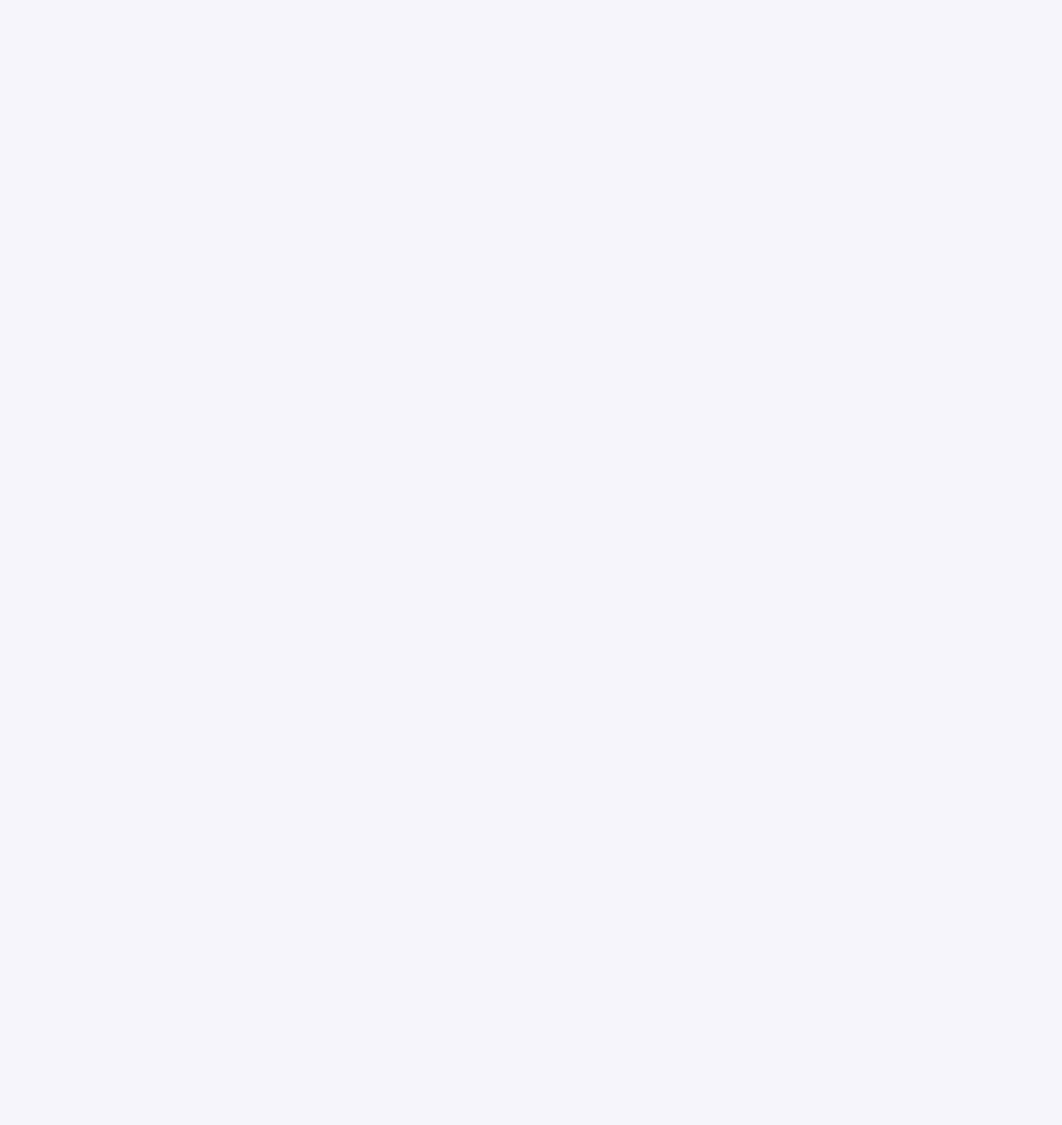
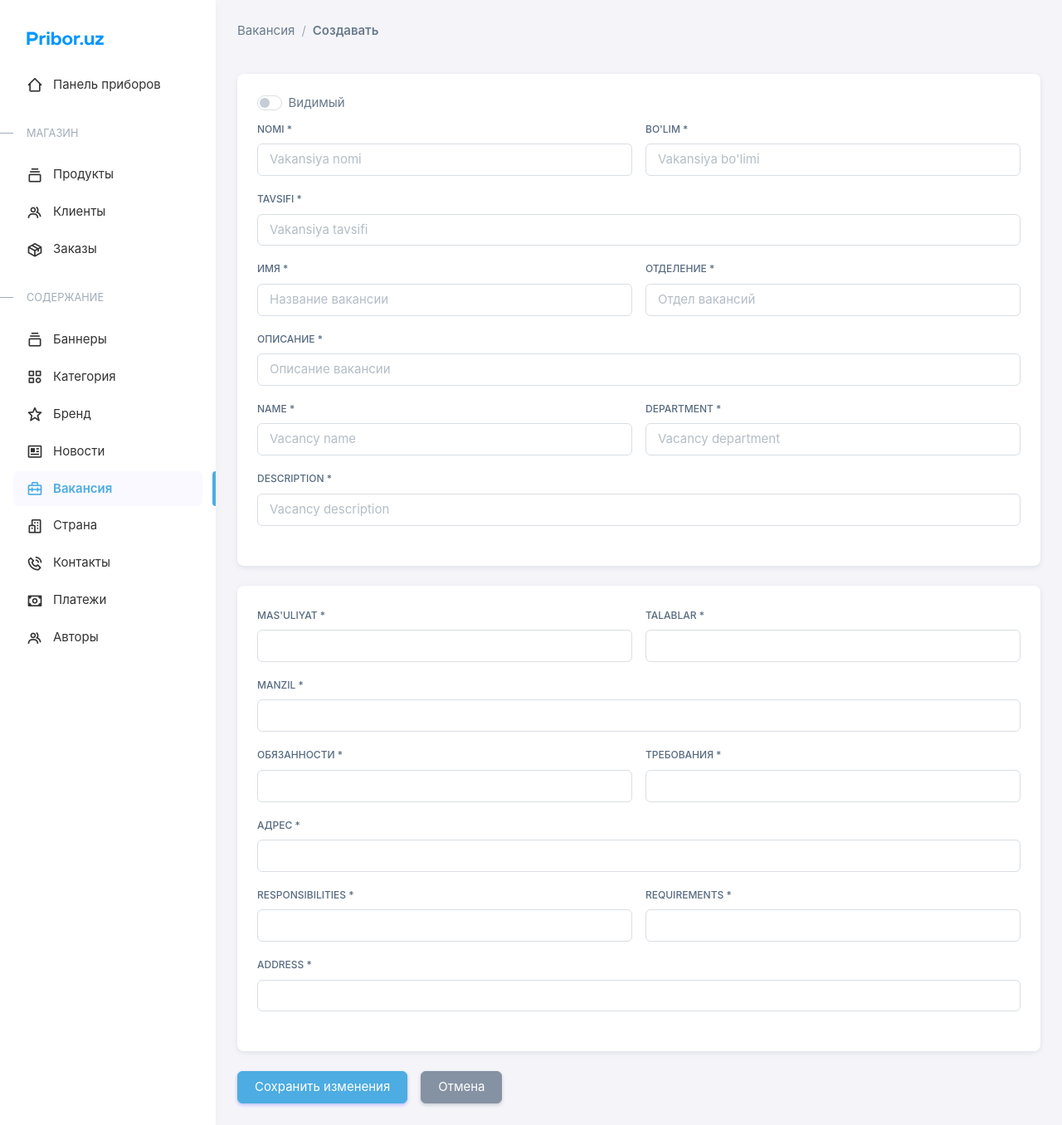
Before and after one commit to SanamKhudoyberdieva/pribor-admin-react, a React (Create React App) app: page /vacancy/new in a window 1280 px wide. Before the commit this address had no page. Shown: the whole page at 83% size. Before the commit the page ends 800 px from the top, so only its background shows below. Built offline with nearby package versions, Linux system fonts and the light colour scheme.

Commit message:
vacancy page

```diff
--- a/src/App.tsx
+++ b/src/App.tsx
@@ -29,6 +29,8 @@ import Categories from './pages/category/category';
 import Category from './pages/category/[id]';
 import Countries from './pages/country';
 import Country from './pages/country/[id]';
+import Vacancies from './pages/vacancy';
+import Vacancy from './pages/vacancy/[id]';
 
 function App() {
   return (
@@ -79,6 +81,10 @@ function App() {
             <Route path="/country" element={<Countries />} />
             <Route path="/country/new" element={<Country mode="create" />} />
             <Route path="/country/:id/edit" element={<Country mode="edit" />} />
+
+            <Route path="/vacancy" element={<Vacancies />} />
+            <Route path="/vacancy/new" element={<Vacancy mode="create" />} />
+            <Route path="/vacancy/:id/edit" element={<Vacancy mode="edit" />} />
           </Route>
         </Route>
 
--- a/src/locales/en/translation.json
+++ b/src/locales/en/translation.json
@@ -75,5 +75,6 @@
     "create-category": "Create category",
     "full-location": "Full location",
     "country-name": "Country name",
-    "add-country": "Add country"
+    "add-country": "Add country",
+    "create-vacancy": "Create vacancy"
 }
--- a/src/locales/ru/translation.json
+++ b/src/locales/ru/translation.json
@@ -75,7 +75,9 @@
     "create-category": "Создать категорию",
     "full-location": "Полное местоположение",
     "country-name": "Имя страны",
-    "add-country": "Добавить страну"
+    "add-country": "Добавить страну",
+    "create-vacancy": "Создать вакансию"
+
 
 
 
--- a/src/locales/uz/translation.json
+++ b/src/locales/uz/translation.json
@@ -75,7 +75,9 @@
     "create-category": "Kategoriya yaratish",
     "full-location": "To'liq address",
     "country-name": "Davlat nomi",
-    "add-country": "Davlat qo'shish"
+    "add-country": "Davlat qo'shish",
+    "create-vacancy": "Vakansiya yaratish"
+
 
 
 
--- /dev/null
+++ b/src/pages/vacancy/[id].tsx
@@ -0,0 +1,140 @@
+import { useTranslation } from 'react-i18next';
+import { Link } from 'react-router-dom';
+
+const Vacancy = ({ mode }: { mode: string }) => {
+  const { t } = useTranslation();
+
+  return (
+    <>
+      <nav aria-label="breadcrumb">
+        <ol className="breadcrumb">
+          <li className="breadcrumb-item"><Link to={'/vacancy'}>{t('vacancy')}</Link></li>
+          {mode === "create" && <li className="breadcrumb-item active" aria-current="page">{t('create')}</li>}
+          {mode === "edit" &&
+            <>
+              <li className="breadcrumb-item"><Link to={'/vacancy/123/edit'}>VACANCY_NAME</Link></li>
+              <li className="breadcrumb-item active" aria-current="page">{t('edit')}</li>
+            </>
+          }
+        </ol>
+      </nav>
+
+      <div className="mb-4 d-flex align-items-center justify-content-between">
+        {mode === "edit" && <h4 className="fw-bold mb-0">VACANCY_NAME</h4>}
+        {mode === "edit" && <button className="btn btn-danger">{t('delete')}</button>}
+      </div>
+
+      <div className="card mb-4">
+        <div className="card-body">
+          <div className="form-check form-switch mb-2">
+            <input className="form-check-input" type="checkbox" id="visibilitySwitch" />
+            <label className="form-check-label">{t('visible')}</label>
+          </div>
+          <div className="row g-3 mb-4">
+            <div className="col-md-6">
+              <label className="form-label">Nomi *</label>
+              <input type="text" className="form-control" id="productNameInput" placeholder="Vakansiya nomi"
+                aria-describedby="defaultFormControlHelp" />
+            </div>
+            <div className="col-md-6">
+              <label className="form-label">Bo'lim *</label>
+              <input type="text" className="form-control" id="productNameInput" placeholder="Vakansiya bo'limi"
+                aria-describedby="defaultFormControlHelp" />
+            </div>
+            <div className="col-12">
+              <label className="form-label">Tavsifi *</label>
+              <input type="text" className="form-control" id="productNameInput" placeholder="Vakansiya tavsifi"
+                aria-describedby="defaultFormControlHelp" />
+            </div>
+            <div className="col-md-6">
+              <label className="form-label">Имя *</label>
+              <input type="text" className="form-control" id="productNameInput" placeholder="Название вакансии"
+                aria-describedby="defaultFormControlHelp" />
+            </div>
+            <div className="col-md-6">
+              <label className="form-label">Отделение *</label>
+              <input type="text" className="form-control" id="productNameInput" placeholder="Отдел вакансий"
+                aria-describedby="defaultFormControlHelp" />
+            </div>
+            <div className="col-12">
+              <label className="form-label">Описание *</label>
+              <input type="text" className="form-control" id="productNameInput" placeholder="Описание вакансии"
+                aria-describedby="defaultFormControlHelp" />
+            </div>
+            <div className="col-md-6">
+              <label className="form-label">Name *</label>
+              <input type="text" className="form-control" id="productNameInput" placeholder="Vacancy name"
+                aria-describedby="defaultFormControlHelp" />
+            </div>
+            <div className="col-md-6">
+              <label className="form-label">Department *</label>
+              <input type="text" className="form-control" id="productNameInput" placeholder="Vacancy department"
+                aria-describedby="defaultFormControlHelp" />
+            </div>
+            <div className="col-12">
+              <label className="form-label">Description *</label>
+              <input type="text" className="form-control" id="productNameInput" placeholder="Vacancy description"
+                aria-describedby="defaultFormControlHelp" />
+            </div>
+          </div>
+        </div>
+      </div>
+      <div className="card mb-4">
+        <div className="card-body">
+        <div className="row g-3 mb-4">
+            <div className="col-md-6">
+              <label className="form-label">Mas'uliyat *</label>
+              <input type="text" className="form-control" id="productNameInput" placeholder=""
+                aria-describedby="defaultFormControlHelp" />
+            </div>
+            <div className="col-md-6">
+              <label className="form-label">Talablar *</label>
+              <input type="text" className="form-control" id="productNameInput"
+                aria-describedby="defaultFormControlHelp" />
+            </div>
+            <div className="col-12">
+              <label className="form-label">Manzil *</label>
+              <input type="text" className="form-control" id="productNameInput"
+                aria-describedby="defaultFormControlHelp" />
+            </div>
+            <div className="col-md-6">
+              <label className="form-label">Обязанности *</label>
+              <input type="text" className="form-control" id="productNameInput"
+                aria-describedby="defaultFormControlHelp" />
+            </div>
+            <div className="col-md-6">
+              <label className="form-label">Требования *</label>
+              <input type="text" className="form-control" id="productNameInput"
+                aria-describedby="defaultFormControlHelp" />
+            </div>
+            <div className="col-12">
+              <label className="form-label">Адрес *</label>
+              <input type="text" className="form-control" id="productNameInput"
+                aria-describedby="defaultFormControlHelp" />
+            </div>
+            <div className="col-md-6">
+              <label className="form-label">Responsibilities *</label>
+              <input type="text" className="form-control" id="productNameInput"
+                aria-describedby="defaultFormControlHelp" />
+            </div>
+            <div className="col-md-6">
+              <label className="form-label">Requirements *</label>
+              <input type="text" className="form-control" id="productNameInput"
+                aria-describedby="defaultFormControlHelp" />
+            </div>
+            <div className="col-12">
+              <label className="form-label">Address *</label>
+              <input type="text" className="form-control" id="productNameInput"
+                aria-describedby="defaultFormControlHelp" />
+            </div>
+          </div>
+        </div>
+      </div>
+
+      <button className="btn btn-primary me-3">{t('save-edits')}</button>
+      <button className="btn btn-secondary">{t('cancel')}</button>
+    </>
+  )
+}
+
+export default Vacancy;
--- /dev/null
+++ b/src/pages/vacancy/index.tsx
@@ -0,0 +1,57 @@
+import { Link } from 'react-router-dom';
+import { useTranslation } from 'react-i18next';
+
+const Vacancies = () => {
+  const { t } = useTranslation();
+
+  return (
+    <>
+        <nav aria-label="breadcrumb">
+            <ol className="breadcrumb">
+                <li className="breadcrumb-item"><Link to={"/vacancy"}>{t('vacancy')}</Link></li>
+                <li className="breadcrumb-item active" aria-current="page">{t('list')}</li>
+            </ol>
+        </nav>
+
+        <div className="mb-4 d-flex align-items-center justify-content-between">
+            <h4 className="fw-bold mb-0">{t('vacancy')}</h4>
+            <Link to={'/vacancy/new'} className="btn btn-primary">{t('create-vacancy')}</Link>
+        </div>
+
+        <div className="card">
+            <div className="card-body">
+                <table className="table table-striped table-bordered">
+                    <thead>
+                        <tr>
+                            <th scope="col">#</th>
+                            <th scope="col">{t('name')}</th>
+                            <th scope="col">{t('department')}</th>
+                            <th scope="col">{t('location')}</th>
+                            <th scope="col">{t('visibility')}</th>
+                            <th scope="col">{t('actions')}</th>
+                        </tr>
+                    </thead>
+                    <tbody>
+                        <tr>
+                            <th scope="row">1</th>
+                            <td><Link to={'/vacancy/123/edit'}>SMM manager</Link></td>
+                            <td>Marketing</td>
+                            <td>Tashkent</td>
+                            <td>
+                                <div className="badge badge-center rounded-pill bg-label-danger">
+                                    <i className='bx bx-x-circle'></i>
+                                </div>
+                            </td>
+                            <td>
+                                <Link to={'/vacancy/123/edit'} className="btn btn-success">{t('edit')}</Link>
+                            </td>
+                        </tr>
+                    </tbody>
+                </table>
+            </div>
+        </div>
+    </>
+  )
+}
+
+export default Vacancies;
```
